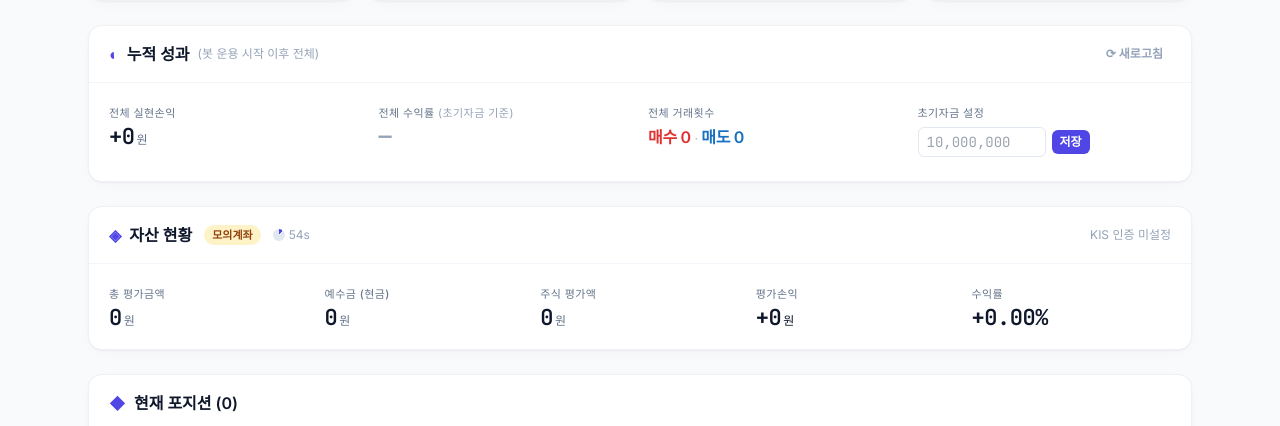
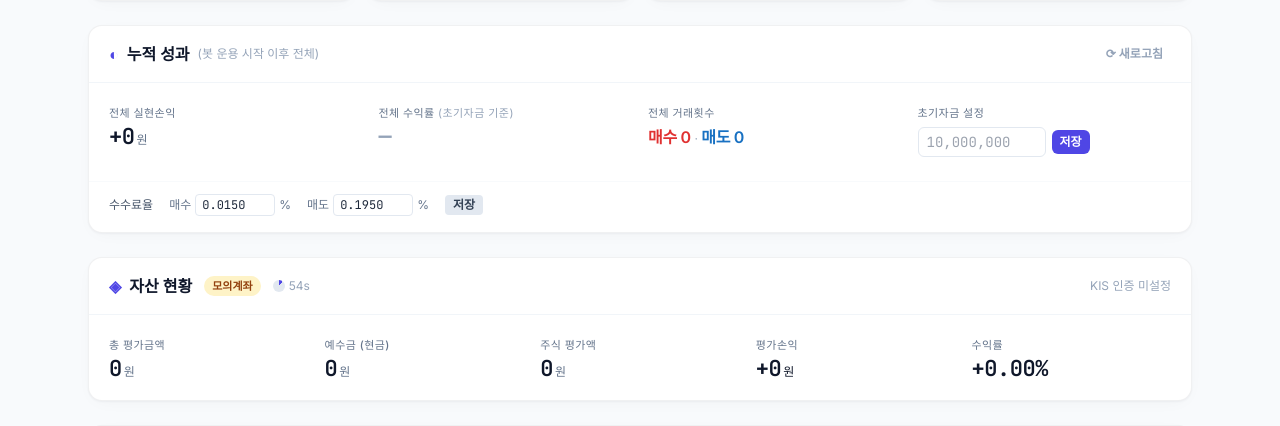
Before and after one commit to inwhan987/-, a FastAPI app: page / in a window 1280 px wide. Shown: the part 171-597 px from the top of the page. Run offline with FastAPI, Linux system fonts and the light colour scheme; data that the repository does not hold is empty; some libraries are stand-ins or nearby versions.

Commit message:
feat: 실현손익 수수료 차감 + 웹 UI 수수료율 설정 (매수 0.015% / 매도 0.195%)

```diff
--- a/stock_bot/config/settings.py
+++ b/stock_bot/config/settings.py
@@ -143,6 +143,9 @@ class Settings(BaseSettings):
     initial_capital_krw: float = Field(default=0.0)
     # 성과 계산 시작일 (YYYY-MM-DD, 빈 문자열이면 전체)
     perf_start_date: str = Field(default="")
+    # 거래 수수료율 (실현손익 차감용)
+    trade_fee_buy_pct: float = Field(default=0.00015)   # 매수: 0.015%
+    trade_fee_sell_pct: float = Field(default=0.00195)  # 매도: 0.015% + 증권거래세 0.18%
 
     @property
     def symbols(self) -> list[str]:
--- a/stock_bot/web/app.py
+++ b/stock_bot/web/app.py
@@ -134,6 +134,8 @@ class ConfigUpdate(BaseModel):
     dry_run: bool | None = Field(default=None)
     candle: str | None = Field(default=None)
     initial_capital: float | None = Field(default=None)
+    fee_buy_pct: float | None = Field(default=None)
+    fee_sell_pct: float | None = Field(default=None)
 
 BASE = Path(__file__).parent
 templates = Jinja2Templates(directory=str(BASE / "templates"))
@@ -338,7 +340,10 @@ def _realized_pnl_summary() -> dict:
             while remaining > 0 and buy_queues.get(sym):
                 buy_price, buy_qty = buy_queues[sym][0]
                 matched = min(remaining, buy_qty)
-                total_realized += (r.price - buy_price) * matched
+                gross = (r.price - buy_price) * matched
+                fee = (r.price * settings.trade_fee_sell_pct
+                       + buy_price * settings.trade_fee_buy_pct) * matched
+                total_realized += gross - fee
                 remaining -= matched
                 buy_queues[sym][0][1] -= matched
                 if buy_queues[sym][0][1] <= 0:
@@ -353,6 +358,8 @@ def _realized_pnl_summary() -> dict:
         "sell_count": sell_count,
         "total_trades": buy_count + sell_count,
         "initial_capital": initial,
+        "fee_buy_pct": settings.trade_fee_buy_pct * 100,
+        "fee_sell_pct": settings.trade_fee_sell_pct * 100,
     }
 
 
@@ -663,8 +670,14 @@ def create_app() -> FastAPI:
             settings.initial_capital_krw = payload.initial_capital  # type: ignore[assignment]
             _update_override_key("INITIAL_CAPITAL_KRW", str(int(payload.initial_capital)))
             logger.info("초기자금 변경: {}원 → .env.overrides 반영", int(payload.initial_capital))
+        if payload.fee_buy_pct is not None:
+            settings.trade_fee_buy_pct = payload.fee_buy_pct  # type: ignore[assignment]
+            _update_override_key("TRADE_FEE_BUY_PCT", str(payload.fee_buy_pct))
+        if payload.fee_sell_pct is not None:
+            settings.trade_fee_sell_pct = payload.fee_sell_pct  # type: ignore[assignment]
+            _update_override_key("TRADE_FEE_SELL_PCT", str(payload.fee_sell_pct))
         if not updates:
-            if payload.dry_run is None and payload.initial_capital is None:
+            if payload.dry_run is None and payload.initial_capital is None and payload.fee_buy_pct is None and payload.fee_sell_pct is None:
                 raise HTTPException(400, "no fields to update")
         else:
             _update_env_file(updates)
--- a/stock_bot/web/templates/dashboard.html
+++ b/stock_bot/web/templates/dashboard.html
@@ -242,6 +242,24 @@
         </div>
         <div id="capital-status" class="text-xs mt-1 text-slate-400"></div>
       </div>
+    </div>
+    <div class="px-5 pb-4 flex flex-wrap items-center gap-4 text-xs text-slate-500 border-t border-slate-50 pt-3">
+      <span class="font-medium text-slate-600">수수료율</span>
+      <label class="flex items-center gap-1">매수
+        <input id="fee-buy-input" type="number" step="0.0001" min="0" max="1"
+          value="{{ '%.4f'|format(perf.fee_buy_pct) }}"
+          class="w-20 px-1.5 py-0.5 rounded border border-slate-200 mono text-slate-800 focus:outline-none focus:border-indigo-400">
+        %
+      </label>
+      <label class="flex items-center gap-1">매도
+        <input id="fee-sell-input" type="number" step="0.0001" min="0" max="1"
+          value="{{ '%.4f'|format(perf.fee_sell_pct) }}"
+          class="w-20 px-1.5 py-0.5 rounded border border-slate-200 mono text-slate-800 focus:outline-none focus:border-indigo-400">
+        %
+      </label>
+      <button onclick="saveFees()"
+        class="px-2 py-0.5 rounded bg-slate-200 text-slate-700 font-semibold hover:bg-slate-300">저장</button>
+      <span id="fee-status" class="text-slate-400"></span>
     </div>
   </section>
 
@@ -501,6 +519,28 @@
     } catch(e) {
       status.textContent = '✗ ' + e.message;
       status.className = 'text-xs mt-1 text-red-600';
+    }
+  }
+
+  // 수수료율 저장
+  async function saveFees() {
+    const status = document.getElementById('fee-status');
+    const buy = parseFloat(document.getElementById('fee-buy-input').value);
+    const sell = parseFloat(document.getElementById('fee-sell-input').value);
+    if (isNaN(buy) || isNaN(sell)) { status.textContent = '올바른 값 입력'; return; }
+    status.textContent = '저장 중...';
+    try {
+      const r = await fetch('/api/config', {
+        method: 'POST',
+        headers: {'Content-Type': 'application/json'},
+        body: JSON.stringify({fee_buy_pct: buy / 100, fee_sell_pct: sell / 100}),
+      });
+      if (!r.ok) throw new Error(await r.text());
+      status.textContent = '✓ 저장됨';
+      setTimeout(() => status.textContent = '', 3000);
+      refreshPerf();
+    } catch(e) {
+      status.textContent = '✗ ' + e.message;
     }
   }
 
```
Also changed, not shown: 1 other file.
